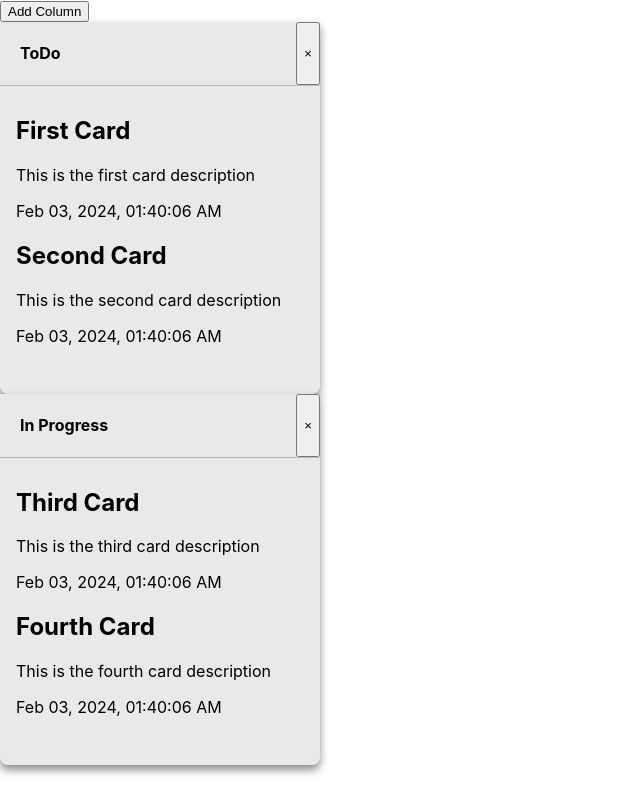
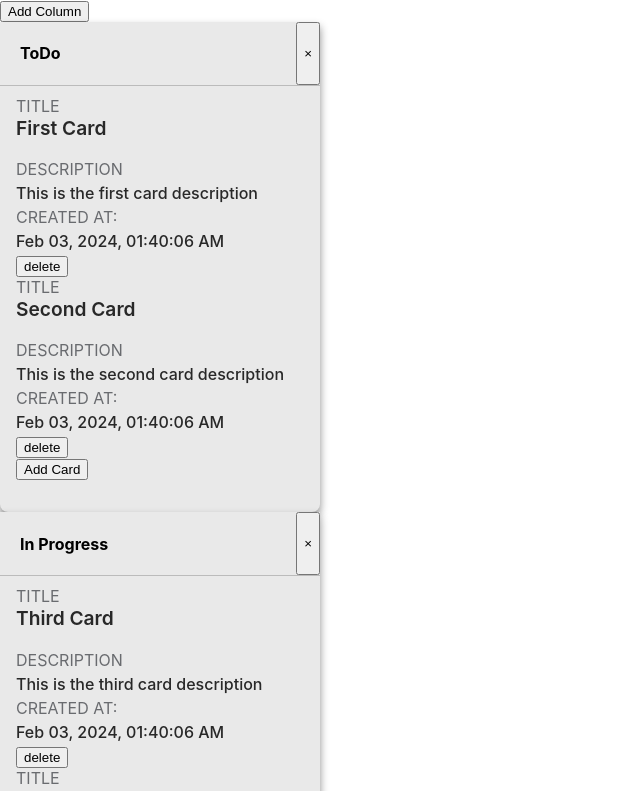
Before and after one commit to UralKrc/trello-board, a React (Create React App) app: page / in a window 1280 px wide. Shown: the top 791 px of the page, without its empty margins (0-640 px from the left). Built offline with nearby package versions, Linux system fonts and the light colour scheme; the HTML template or start-up script is replaced by a standard one.

Commit message:
Implement add/remove card functionality

```diff
--- /dev/null
+++ b/src/components/AddCard/index.tsx
@@ -0,0 +1,81 @@
+import { useState } from "react";
+import { TCard } from "../../helpers/store";
+
+type TAddCardProps = {
+  addCardItem: (card: TCard & { columnIndex: number }) => void;
+  columnIndex: number;
+}
+
+const AddCard: React.FC<TAddCardProps> = ({ addCardItem, columnIndex }) => {
+
+  const [cardTitle, setCardTitle] = useState('');
+  const [cardDescription, setCardDescription] = useState('');
+  const [showCard, setShowCard] = useState(false);
+  const [hasError, setError] = useState(false);
+
+  const handleAddButtonClick = (e: React.FormEvent) => {
+    e.preventDefault();
+
+    if (!cardTitle) {
+      setError(true);
+      return;
+    }
+
+    setError(false);
+    let timestamp = new Date();
+    let date = new Intl.DateTimeFormat('en-US', {
+        year: 'numeric',
+        month: 'short',
+        day: 'numeric',
+        hour: '2-digit',
+        minute: '2-digit',
+        second: '2-digit' }).format(timestamp);
+    addCardItem({
+      columnIndex,
+      title: cardTitle,
+      description: cardDescription,
+      date
+    });
+    setShowCard(false);
+    setCardTitle('');
+    setCardDescription('');
+  };
+
+  return (
+    <>
+      <button className="add-card-button" onClick={() => setShowCard(true)}
+        type="button"
+      >
+        Add Card
+      </button>
+      { showCard ?
+        <div className="card">
+          <form onSubmit={handleAddButtonClick}>
+            <input id="card-title"
+              placeholder="Card Title"
+              value={cardTitle}
+              onChange={event => setCardTitle(event.target.value)}
+            />
+            <input id="card-description"
+              placeholder="Card Description"
+              value={cardDescription}
+              onChange={event => setCardDescription(event.target.value)}
+            />
+            <div className="action-buttons">
+              <button type="submit">
+                Add Card
+              </button>
+              <button onClick={() => setShowCard(false)}>
+                Cancel
+              </button>
+            </div>
+          </form>
+         { hasError ? <div className="error">Card Title is required</div> : null}
+        </div> :
+        null
+      }
+    </>
+  )
+}
+
+export default AddCard;
--- /dev/null
+++ b/src/components/Card/index.tsx
@@ -0,0 +1,59 @@
+import "./styles.css";
+
+export type TCardMetadata = {
+  cardIndex: number;
+  columnIndex: number;
+};
+
+export type TCardProps = TCardMetadata & {
+  title: string;
+  description: string;
+  date: string;
+  removeCard: ({ cardIndex, columnIndex }: TCardMetadata) => void;
+};
+
+const Card: React.FC<TCardProps> = ({
+  title,
+  description,
+  date,
+  cardIndex,
+  columnIndex,
+  removeCard,
+}) => {
+
+  const handleRemoveCard = () => {
+    removeCard({ cardIndex, columnIndex });
+  };
+
+  return (
+    <div className="card">
+      <div>
+        <span className="card-heading">Title</span>
+        <div className="card-content">{title}</div>
+        {
+          description ? (
+            <>
+              <span className="card-heading">Description</span>
+              <div className="card-description">
+                {description}
+              </div>
+            </>
+          ) : null
+        }
+      </div>
+      <div>
+        <span className="card-heading">Created At:</span>
+        <div className="card-description">{date}</div>
+      </div>
+      <div className="action-buttons">
+        <button onClick={handleRemoveCard}
+          className="icon-button"
+        >
+          delete
+        </button>
+      </div>
+    </div >
+  );
+}
+
+export default Card;
--- /dev/null
+++ b/src/components/Card/styles.css
@@ -0,0 +1,19 @@
+.card-heading {
+  text-transform: uppercase;
+  color: #696B6F;
+}
+
+.card-content {
+  margin-bottom: 1em;
+  color: #282828;
+  font-weight: 600;
+  font-size: 1.2em;
+  word-break: break-all;
+}
+
+.card-description {
+  color: #282828;
+  word-break: break-all;
+  margin: 4px 0;
+  font-weight: 500;
+}
--- a/src/components/Modal/index.tsx
+++ b/src/components/Modal/index.tsx
@@ -1,6 +1,5 @@
 import { createPortal } from "react-dom";
 import "./styles.css";
-
 interface ModalProps {
   children: React.ReactNode;
   onClose: () => void;
--- a/src/pages/TrelloBoard.tsx
+++ b/src/pages/TrelloBoard.tsx
@@ -1,10 +1,13 @@
 import { useState } from "react";
-import { Store, TColumn, initialData } from "../helpers/store";
+import { Store, TCard, TColumn, initialData } from "../helpers/store";
 import Column from "../components/Column";
 import AddColumn from "../components/AddColumn";
+import Card, { TCardMetadata } from "../components/Card";
+import AddCard from "../components/AddCard";
 
 function TrelloBoard () {
   const store = new Store();
+
   const [isAddColumnModalOpen, setAddColumnModalOpen] = useState(false);
   const [columns, setColumns] = useState<TColumn[]>(
     () => {
@@ -35,6 +38,24 @@ function TrelloBoard () {
     store.data = columns;
   };
 
+  const handleAddCard = ({ title, description, date, columnIndex }: TCard & { columnIndex: number }) => {
+    const cardList = columns[columnIndex];
+    cardList.cards.push({ title, description, date })
+
+    cardList.cards.sort((a, b) => {
+      return +new Date(b.date) - +new Date(a.date);
+    });
+    setColumns([...columns]);
+    store.data = columns;
+  }
+
+  const handleCardRemove = ({ columnIndex, cardIndex }: TCardMetadata) => {
+    const cardList = columns[columnIndex];
+    cardList.cards.splice(cardIndex, 1);
+    setColumns([...columns]);
+    store.data = columns;
+  }
+
   return (
     <>
       <section>
@@ -61,12 +82,20 @@ function TrelloBoard () {
             index={columnIndex}
             >
             {cards.map(({ title, description, date }, cardIndex) => (
-              <div key={cardIndex}>
-                <h2>{title}</h2>
-                <p>{description}</p>
-                <p>{date}</p>
-              </div>
+              <Card
+                title={title}
+                date={date}
+                description={description}
+                cardIndex={cardIndex}
+                columnIndex={columnIndex}
+                removeCard={handleCardRemove}
+                key={cardIndex}
+              />
             ))}
+            <AddCard
+              columnIndex={columnIndex}
+              addCardItem={handleAddCard}
+            />
           </Column>
         ))}
       </section>
```
